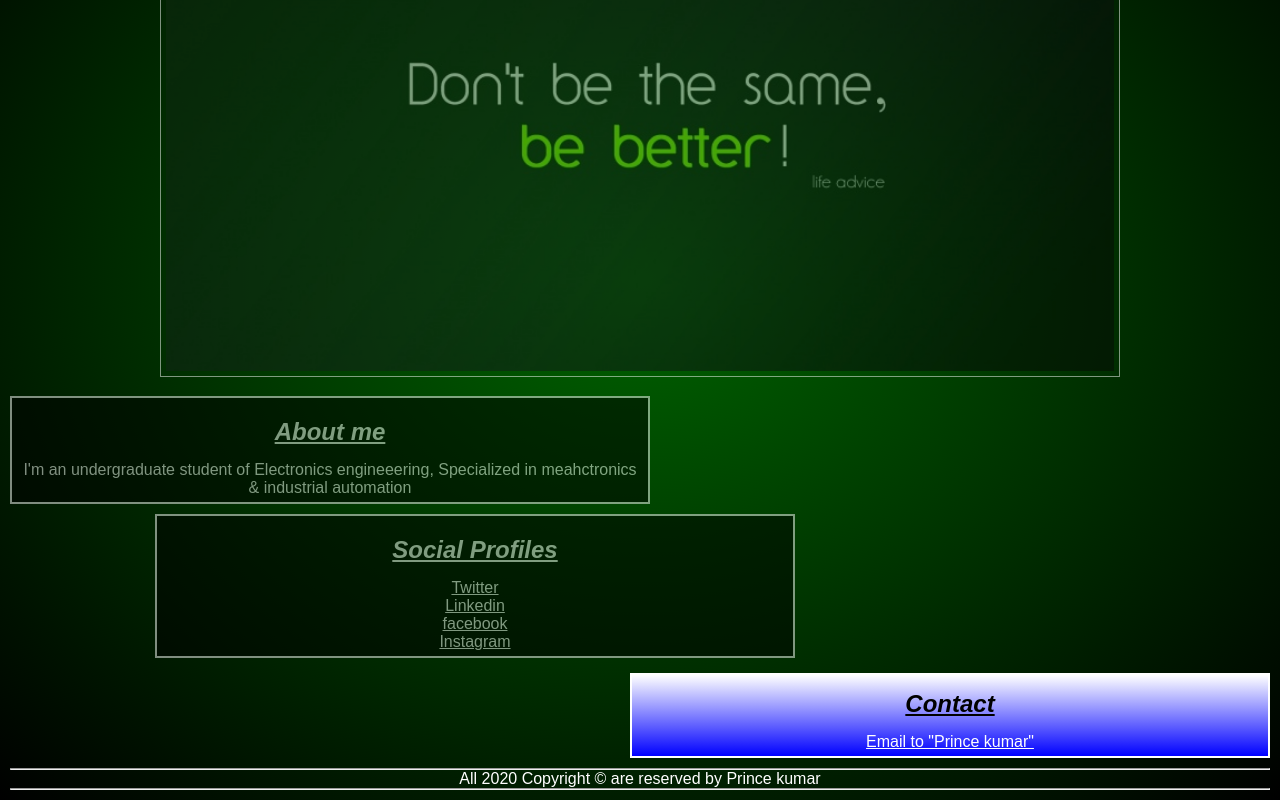
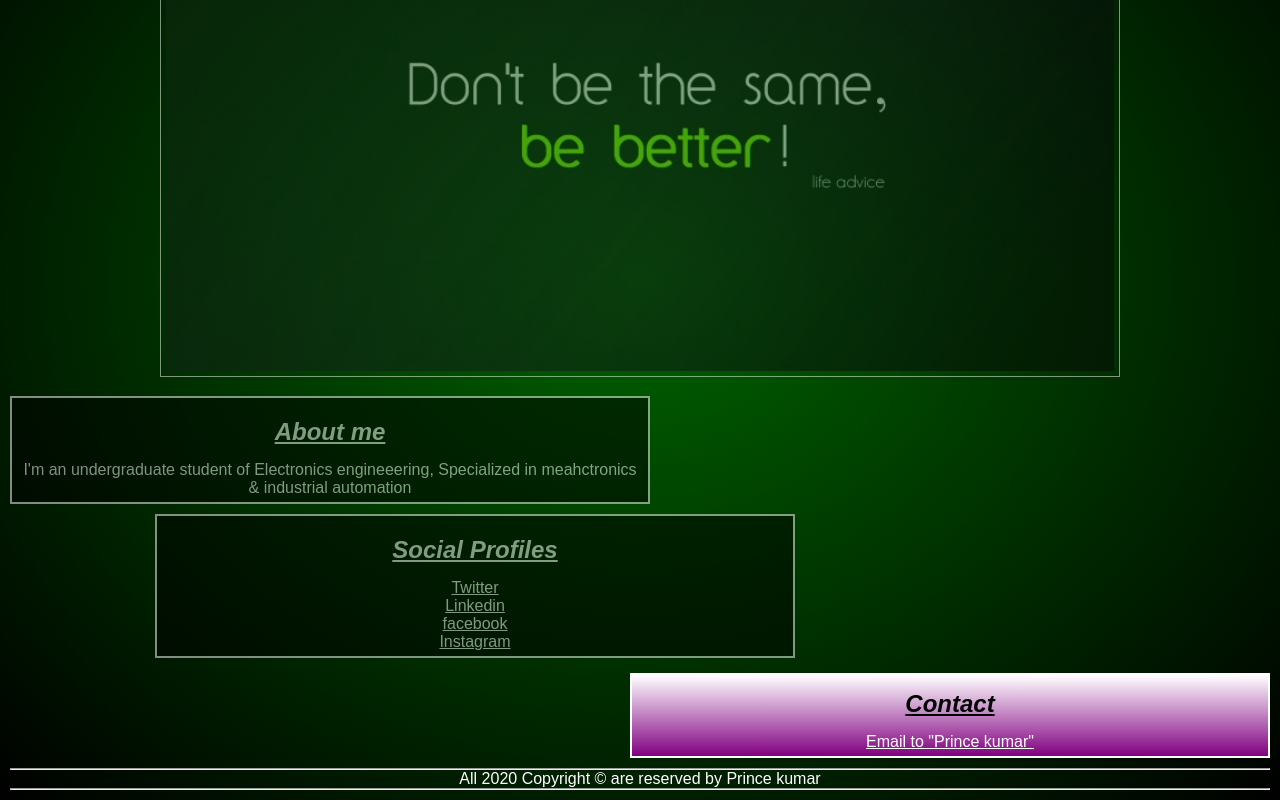
Before and after one commit to 855princekumar/855princekumar.github.io, a plain HTML site: page index.html in a window 1280 px wide. In both pictures the pointer is over the element 950 px from the left and 957 px from the top of the page. Shown: the part 242-1042 px from the top of the page. Drawn offline with Linux system fonts and the light colour scheme.

Commit message:
Update master.css

```diff
--- a/css/master.css
+++ b/css/master.css
@@ -119,7 +119,7 @@ h2
 }
 #contact:hover
 {
-	background-image: linear-gradient(white, blue);
+	background-image: linear-gradient(white, purple);
 	color: black;
 	text-align: center;
 	padding-top: 0px;
```
